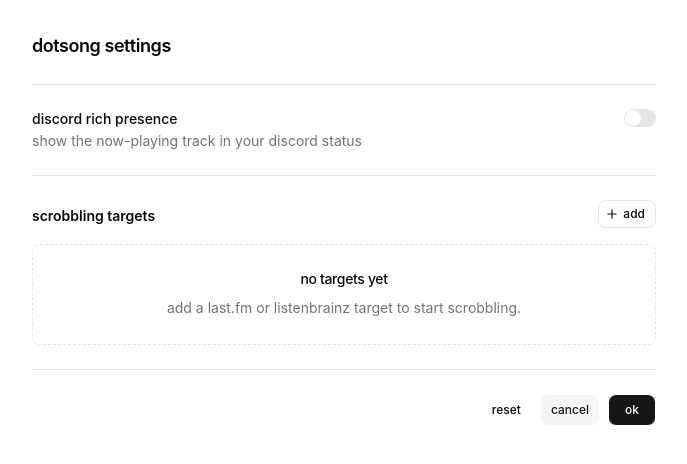
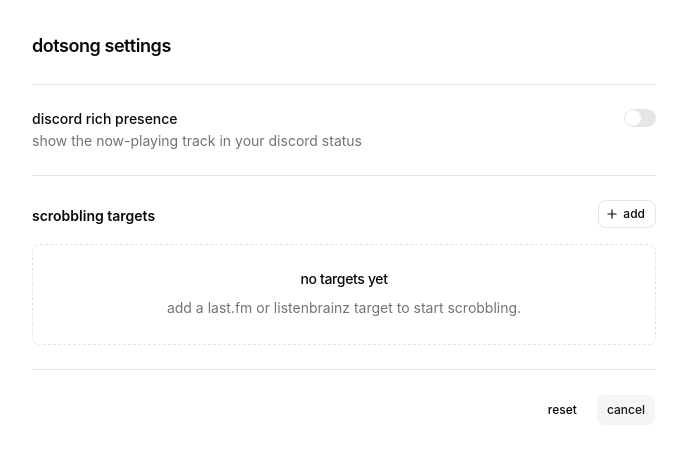
Before and after one commit to thrzl/dotsong, a SvelteKit app: page / in a window 1280 px wide. Shown: the top 464 px of the page, without its empty margins (296-983 px from the left). Built offline with nearby package versions, Linux system fonts and the light colour scheme.

Commit message:
feat: menu auto save (#4)

```diff
--- a/src/routes/+page.svelte
+++ b/src/routes/+page.svelte
@@ -129,6 +129,9 @@
 	let authBusy = $state(false);
 	let authError = $state<string | null>(null);
 
+	let loaded = false;
+	let saveStatus = $state<"idle" | "saving" | "saved" | "error">("idle");
+
 	async function startAuth() {
 		authBusy = true;
 		authError = null;
@@ -149,6 +152,7 @@
 			const sessionKey = await invoke<string>("complete_lastfm_auth");
 			draft.api_key = sessionKey;
 			authStarted = false;
+			if (nameError === null) commitDraft();
 		} catch (err) {
 			authError = String(err);
 			authStarted = false;
@@ -198,9 +202,7 @@
 		dialogOpen = false;
 	}
 
-	async function save() {
-		console.log("saving config...");
-		try {
+	$effect(() => {
 		const payload = {
 			scrobblers: config.scrobblers.map((s) => ({
 				id: s.id,
@@ -210,12 +212,19 @@
 			})),
 			discord_rpc_enabled: config.discord_rpc_enabled,
 		};
+		if (!loaded) return;
+		saveStatus = "saving";
+		const timer = setTimeout(async () => {
+			try {
 				await invoke("save_config", { config: payload });
+				saveStatus = "saved";
 			} catch (err) {
-			console.error("save_config unavailable:", err);
+				saveStatus = "error";
+				console.error("autosave failed:", err);
 			}
-		await close();
-	}
+		}, 400);
+		return () => clearTimeout(timer);
+	});
 
 	async function close() {
 		const window = getCurrentWindow();
@@ -231,6 +240,7 @@
 		} catch (err) {
 			console.error("load_config unavailable:", err);
 		}
+		loaded = true;
 	});
 </script>
 
@@ -375,14 +385,24 @@
 
 	<Separator />
 
-	<footer class="flex items-center justify-end gap-2">
+	<footer class="flex items-center justify-between gap-2">
+		<span class="text-muted-foreground min-w-16 text-xs tabular-nums">
+			{#if saveStatus === "saving"}
+				saving…
+			{:else if saveStatus === "saved"}
+				saved
+			{:else if saveStatus === "error"}
+				save failed
+			{/if}
+		</span>
+		<div class="flex items-center gap-2">
 			<Button variant="ghost" class="rounded-md text-xs" onclick={reset}>
 				reset
 			</Button>
 			<Button variant="secondary" class="rounded-md text-xs" onclick={close}>
 				cancel
 			</Button>
-		<Button class="rounded-md text-xs w-12" onclick={save}>ok</Button>
+		</div>
 	</footer>
 </main>
 
```
Lines whose indentation alone changed are shown as unchanged.
